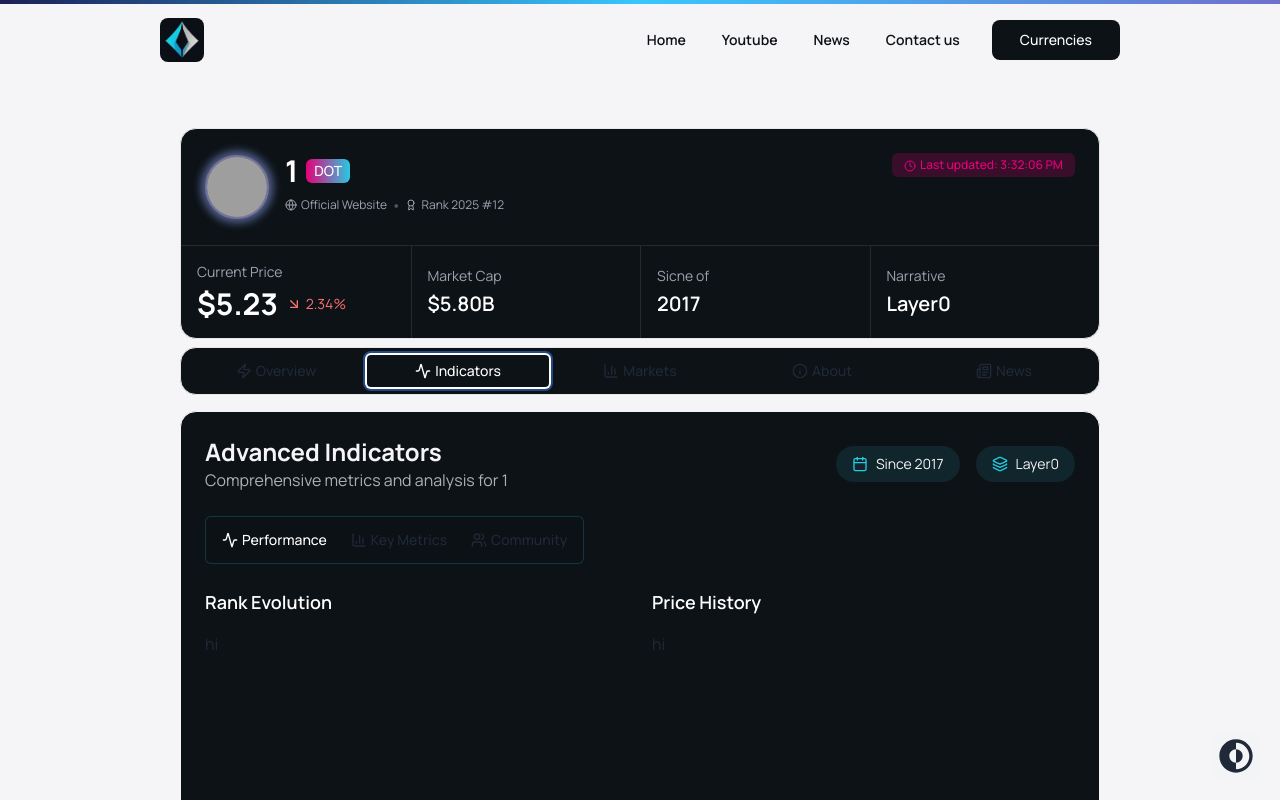
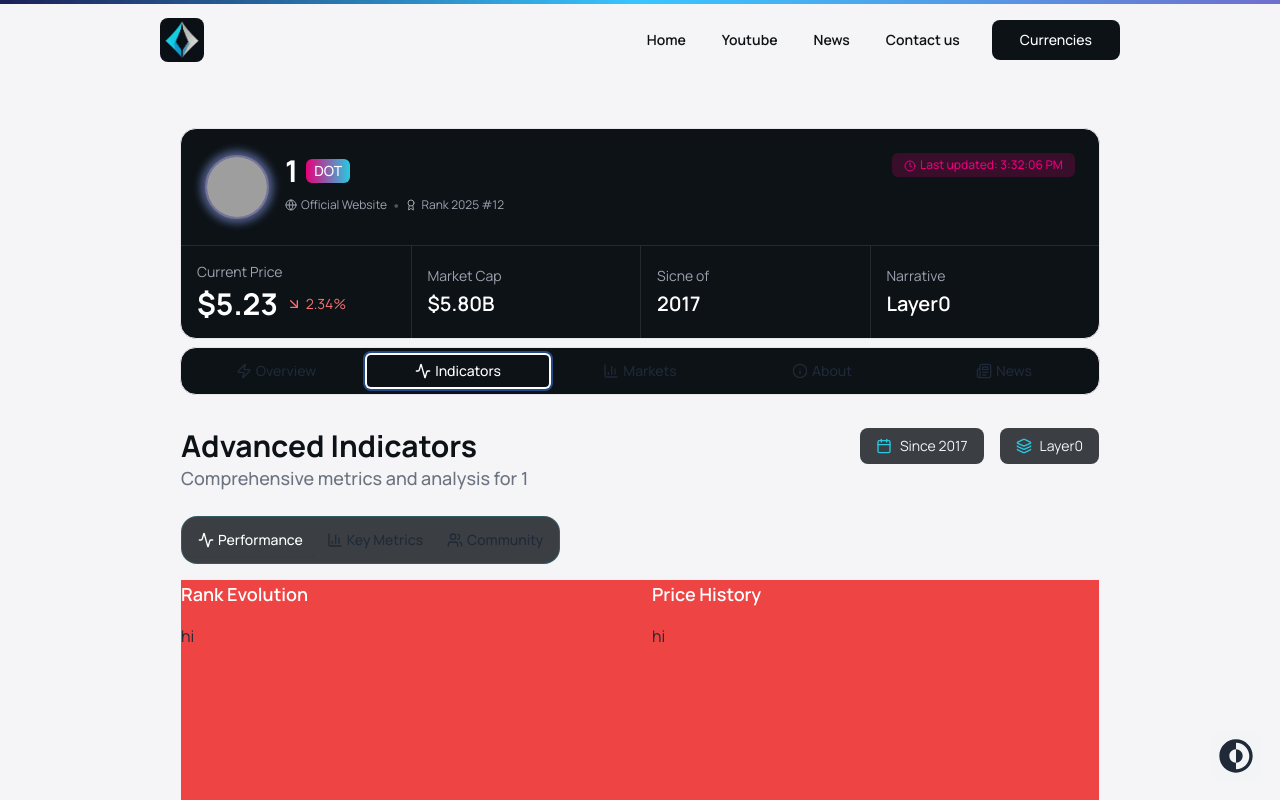
Before and after one commit to MahdiarRez/CryptoBluedia, a Next.js app: page /currencies/1 in a window 1280 px wide. Both pictures are taken after a click on the tab "Indicators". Shown: the top 800 px of the page. Built offline with nearby package versions, Linux system fonts and the light colour scheme; grey boxes are pictures that could not be loaded; what tailwindcss-animated would draw is missing.

Commit message:
fix - working on currency page ( indicatrs )

```diff
--- a/app/currencies/[currency]/crypto-details.tsx
+++ b/app/currencies/[currency]/crypto-details.tsx
@@ -180,7 +180,7 @@ export default function CryptoDetails() {
           </motion.div>
         </TabsContent>
 
-        <TabsContent value="indicators">
+        <TabsContent value="indicators" className={'bg-WHITE'}>
           {loading ? (
             <Skeleton className="h-[500px] w-full" />
           ) : (
--- a/app/currencies/[currency]/indicators-section.tsx
+++ b/app/currencies/[currency]/indicators-section.tsx
@@ -21,6 +21,7 @@ import { ProgressBar } from '@/app/components/ShadcnUi/progress-bar';
 // import { PriceHistoryChart } from '../../../../../../Downloads/crypto-dashboard/components/charts/price-history-chart';
 // import { RolChart } from '../../../../../../Downloads/crypto-dashboard/components/charts/rol-chart';
 import { CryptoData } from '@/app/lib/utils/types';
+import React from 'react';
 
 interface IndicatorsSectionProps {
   data: CryptoData | null;
@@ -49,24 +50,24 @@ export default function IndicatorsSection({
       className="space-y-6"
     >
       <GlassCard>
-        <CardContent className="p-6">
-          <div className="mb-6 flex flex-wrap items-center justify-between gap-4">
+        <CardContent className="px-0 py-4 bg-WHITE">
+          <div className="mb-6 flex flex-nowrap flex-col md:flex-row items-center justify-center md:justify-between gap-4">
             <div>
-              <h2 className="text-2xl font-bold text-[#F5F4F6]">
+              <h2 className="text-2xl sm:text-3xl font-bold text-DarkBlue text-center md:text-left">
                 Advanced Indicators
               </h2>
-              <p className="text-[#F5F4F6]/70">
+              <p className="text-base sm:text-lg text-gray-500 font-medium text-center md:text-left">
                 Comprehensive metrics and analysis for {data.name}
               </p>
             </div>
-            <div className="flex items-center gap-4">
-              <div className="flex items-center gap-2 rounded-full bg-[#28c9e1]/10 px-4 py-2">
+            <div className="flex items-center gap-4 md:self-start">
+              <div className="flex items-center gap-2 rounded-lg bg-DarkBlue/80 px-4 py-2">
                 <Calendar className="h-4 w-4 text-[#28c9e1]" />
                 <span className="text-sm text-[#F5F4F6]">
                   Since {indicators.since_of}
                 </span>
               </div>
-              <div className="flex items-center gap-2 rounded-full bg-[#28c9e1]/10 px-4 py-2">
+              <div className="flex items-center gap-2 rounded-lg bg-DarkBlue/80 px-4 py-2">
                 <Layers className="h-4 w-4 text-[#28c9e1]" />
                 <span className="text-sm text-[#F5F4F6]">
                   {indicators.narrative}
@@ -75,8 +76,8 @@ export default function IndicatorsSection({
             </div>
           </div>
 
-          <Tabs defaultValue="performance" className="space-y-6">
-            <TabsList className="border border-[#28c9e1]/20 bg-[#0d1217]/60">
+          <Tabs defaultValue="performance" className="space-y-4 ">
+            <TabsList className="border border-[#28c9e1]/20 bg-DarkBlue/80 flex flex-col xs:flex-row rounded-2xl xs:justify-evenly sm:self-center sm:w-min ">
               <AnimatedTabsTrigger value="performance">
                 <Activity className="mr-1 h-4 w-4" /> Performance
               </AnimatedTabsTrigger>
@@ -88,7 +89,7 @@ export default function IndicatorsSection({
               </AnimatedTabsTrigger>
             </TabsList>
 
-            <TabsContent value="performance" className="space-y-6">
+            <TabsContent value="performance" className="space-y-6 bg-red-500">
               <div className="grid grid-cols-1 gap-6 md:grid-cols-2">
                 <div className="space-y-4">
                   <h3 className="text-lg font-semibold text-white">
```
